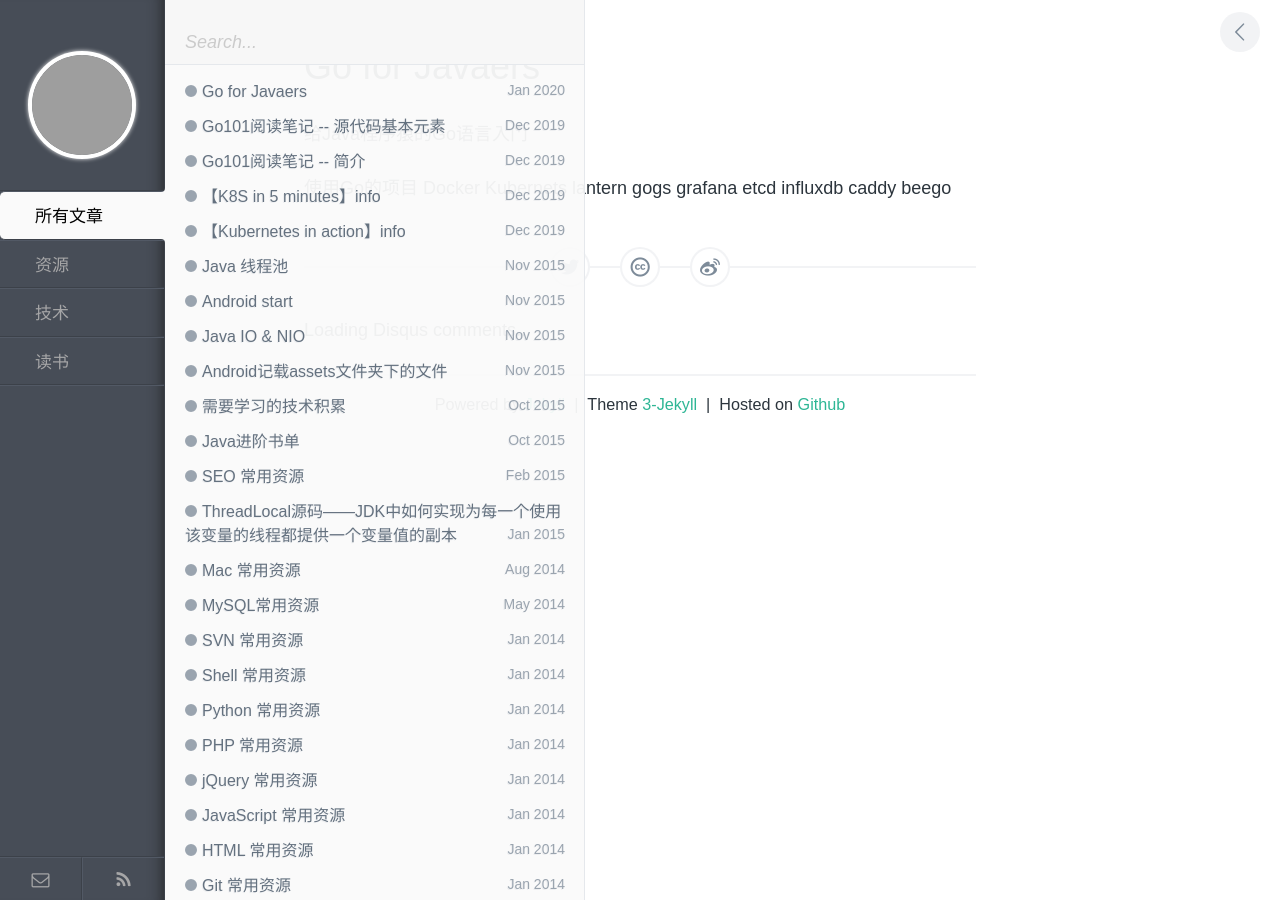
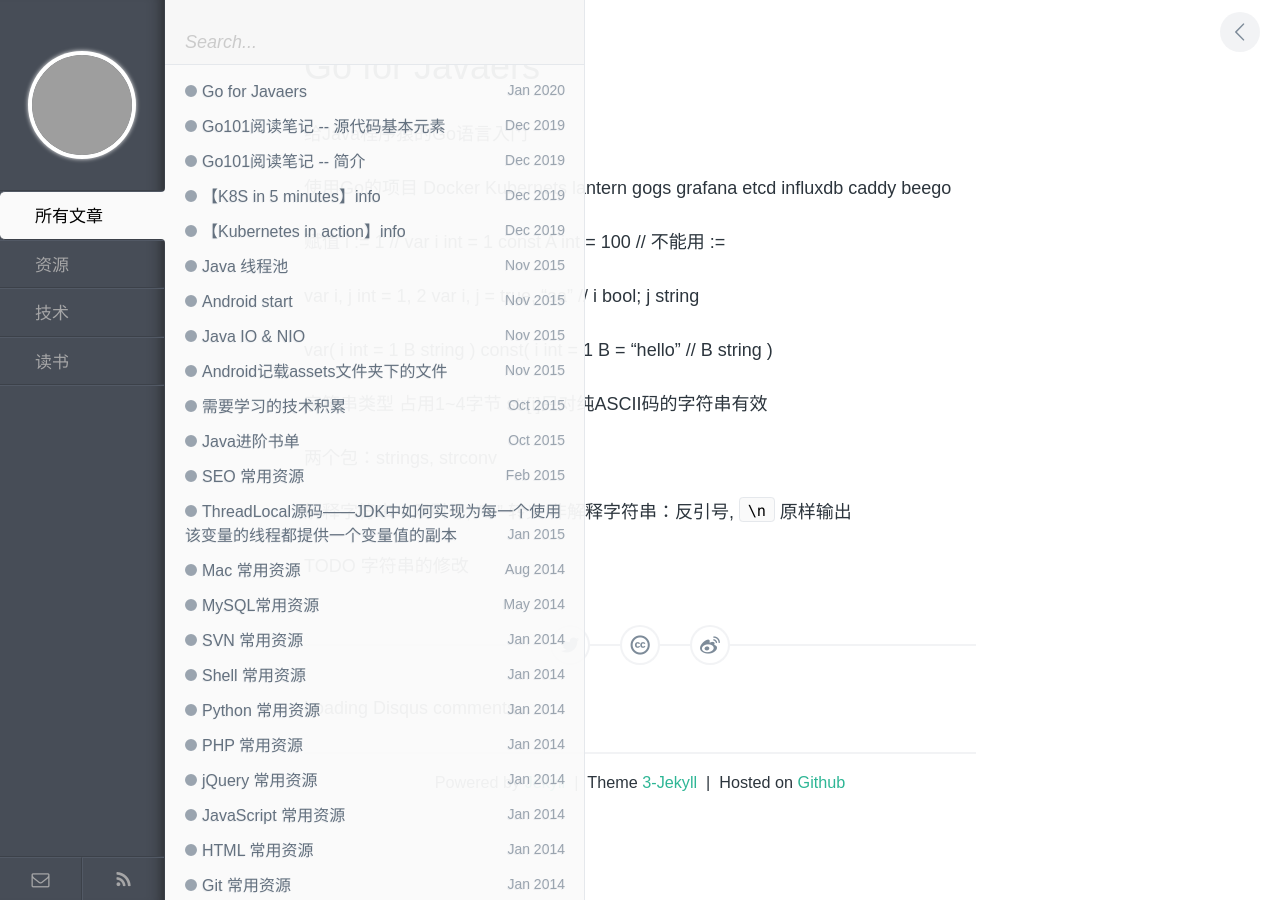
Before and after one commit to Arther-X/Arther-X.github.io, a Jekyll site: the page built from _posts/book/2020-01-04-go-for-javaer.md, in a window 1280 px wide. Built offline with Jekyll 4.4.1, drawn with Linux system fonts in a browser that asks for light colours; comment, search, counter and statistics services are not loaded; grey boxes are pictures that could not be loaded.

Commit message:
[BLOG][COMMIT][ArtherX] update reading go for javaer

```diff
--- a/_posts/book/2020-01-04-go-for-javaer.md
+++ b/_posts/book/2020-01-04-go-for-javaer.md
@@ -17,3 +17,30 @@ etcd
 influxdb
 caddy
 beego
+
+赋值
+i := 1 // var i int = 1
+const A int = 100 // 不能用 :=
+
+var i, j int = 1, 2
+var i, j = true, "aa" // i bool; j string
+
+var(
+    i int = 1
+    B string
+)
+const(
+    i int = 1
+    B = "hello" // B string
+)
+
+字符串类型
+占用1~4字节
+str[i]只对纯ASCII码的字符串有效
+
+两个包：strings, strconv
+
+解释字符串：双引号, "\n" 转义
+非解释字符串：反引号, `\n` 原样输出
+
+TODO 字符串的修改
```
